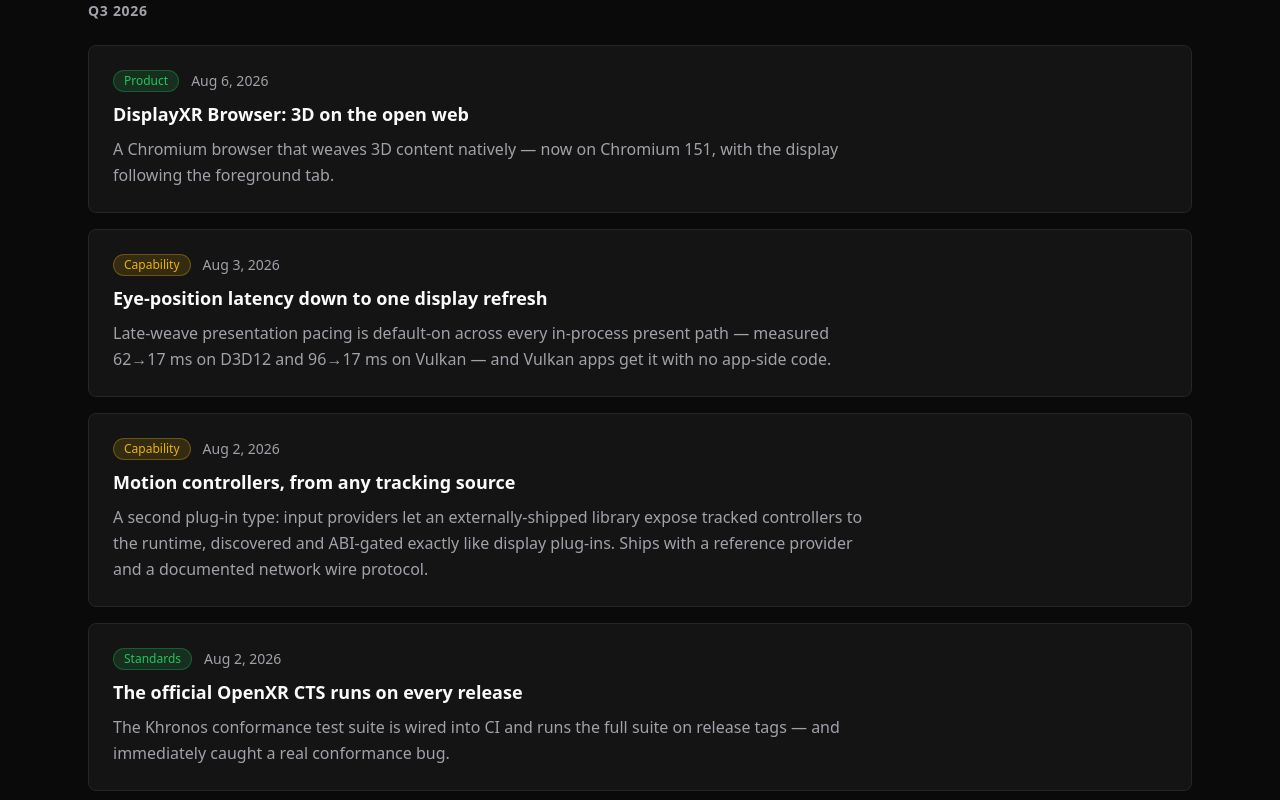
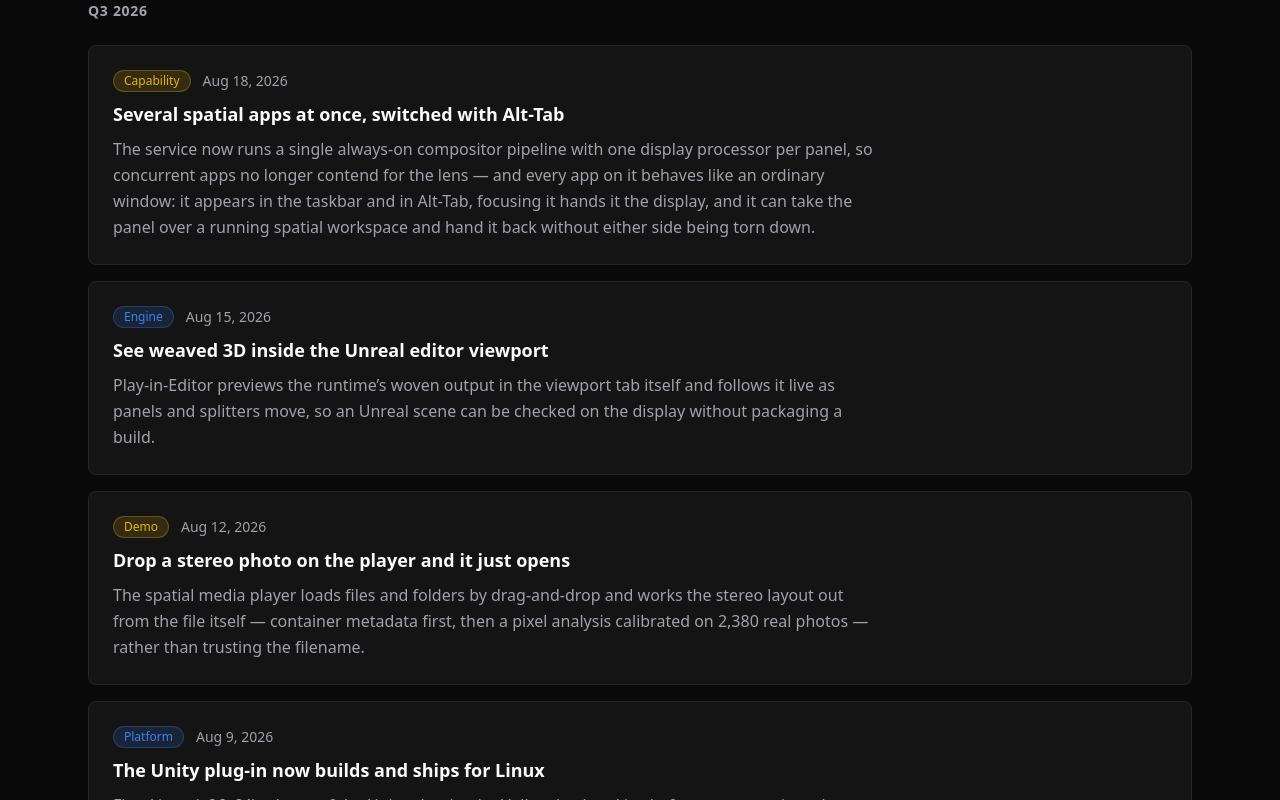
Before and after one commit to DisplayXR/displayxr-website, a Next.js app: page /news in a window 1280 px wide. Shown: the part 420-1220 px from the top of the page. Built offline with nearby package versions, Linux system fonts and the light colour scheme; no server answers.

Commit message:
docs(site): editorial sync — one compositor pipeline + OS-native app switching

```diff
--- a/app/architecture/page.tsx
+++ b/app/architecture/page.tsx
@@ -625,6 +625,56 @@
           </p>
         </section>
 
+        {/* Running Several Apps at Once */}
+        <section>
+          <h2 className="text-2xl font-semibold tracking-tight text-text-primary mb-4">
+            Running Several Apps at Once
+          </h2>
+          <p className="text-text-secondary leading-relaxed mb-4">
+            A spatial display is one piece of hardware, and only one interlacing
+            pattern can be on it at a time. So the service keeps{" "}
+            <strong className="text-text-primary">
+              one always-on compositor pipeline
+            </strong>{" "}
+            with exactly{" "}
+            <strong className="text-text-primary">
+              one display processor per panel
+            </strong>
+            . Any number of connected apps render into that single pipeline and
+            none of them drives the panel itself, so concurrent sessions cannot
+            contend for the lens or strand each other in a mode someone else
+            set.
+          </p>
+          <p className="text-text-secondary leading-relaxed mb-4">
+            Which app the panel is showing is decided by the operating system
+            rather than by a bespoke switcher. A connected app is an ordinary
+            window: it has a taskbar and Alt-Tab entry, focusing it hands it the
+            display, and launching it brings it to the front. A workspace
+            controller composes the apps launched inside it — anything else can
+            take the panel over a running workspace and give it back, with
+            neither side being torn down.
+          </p>
+          <p className="text-text-secondary leading-relaxed mb-4">
+            Handing the panel over does not restart the display processor. An
+            append-only vtable slot lets the runtime re-bind a live processor to
+            a different window, so a plug-in that implements it switches apps
+            without the panel dropping to flat and back.
+          </p>
+          <p className="text-sm text-text-secondary">
+            Design detail:{" "}
+            <a
+              href={`${REPO_URLS.runtime}/blob/main/docs/adr/ADR-035-service-owned-arbitration-single-pipeline-isolated-satellites.md`}
+              target="_blank"
+              rel="noopener noreferrer"
+              className="text-accent hover:text-accent-hover underline underline-offset-2"
+            >
+              ADR-035
+            </a>
+            . The rest of that decision — per-client authorization and process
+            isolation for in-service plug-ins — is still being phased in.
+          </p>
+        </section>
+
         {/* Per-Graphics-API Design */}
         <section>
           <h2 className="text-2xl font-semibold tracking-tight text-text-primary mb-4">
--- a/app/contribute/page.tsx
+++ b/app/contribute/page.tsx
@@ -60,6 +60,12 @@
     id: "ADR-027",
     title: "Display zones — decoupled mixed 2D/3D layout with per-zone rigs",
     href: `${RUNTIME}/blob/main/docs/adr/ADR-027-display-zones.md`,
+  },
+  {
+    id: "ADR-035",
+    title:
+      "The service owns arbitration, runs one compositor pipeline, and isolates its satellites",
+    href: `${RUNTIME}/blob/main/docs/adr/ADR-035-service-owned-arbitration-single-pipeline-isolated-satellites.md`,
   },
 ];
 
--- a/app/vendors/page.tsx
+++ b/app/vendors/page.tsx
@@ -52,6 +52,24 @@
             (issues #256 / #263). Earlier builds linked vendor drivers into the
             runtime tree; that approach is retired. The shipped runtime carries
             zero vendor SDK identifiers in its link line.
+          </p>
+          <p className="text-text-secondary leading-relaxed mt-4">
+            The same line is drawn inside windowed weaving. Whoever owns the
+            placement of the drawn region — the app, the runtime, or a Wayland
+            compositor — tells your plug-in where that region landed, as a plain
+            panel-space position anyone could observe. Turning position into an
+            interlacing phase is yours alone: snapping, quantization, and
+            everything else that needs lens pitch, slant, or subpixel layout
+            stays inside your binary and never crosses the ABI (
+            <a
+              href={`${DOCS_BASE}/adr/ADR-033-placement-reports-geometry-weaver-owns-phase.md`}
+              target="_blank"
+              rel="noopener noreferrer"
+              className="text-accent hover:text-accent-hover underline underline-offset-2"
+            >
+              ADR-033
+            </a>
+            ).
           </p>
           <div className="mt-6 border border-border rounded-lg overflow-hidden">
             <Image
--- a/lib/data/news.ts
+++ b/lib/data/news.ts
@@ -106,6 +106,46 @@
  * Reverse-chronological. Newest first — keep it that way when adding.
  */
 export const NEWS: NewsItem[] = [
+  {
+    id: "multi-app-one-pipeline",
+    date: "2026-08-18",
+    kind: "capability",
+    tier: "banner",
+    headline: "Several spatial apps at once, switched with Alt-Tab",
+    blurb:
+      "The service now runs a single always-on compositor pipeline with one display processor per panel, so concurrent apps no longer contend for the lens — and every app on it behaves like an ordinary window: it appears in the taskbar and in Alt-Tab, focusing it hands it the display, and it can take the panel over a running spatial workspace and hand it back without either side being torn down.",
+    href: "https://github.com/DisplayXR/displayxr-runtime/releases/tag/v2.7.0",
+  },
+  {
+    id: "unreal-editor-3d-preview",
+    date: "2026-08-15",
+    kind: "engine",
+    tier: "list",
+    headline: "See weaved 3D inside the Unreal editor viewport",
+    blurb:
+      "Play-in-Editor previews the runtime’s woven output in the viewport tab itself and follows it live as panels and splitters move, so an Unreal scene can be checked on the display without packaging a build.",
+    href: "https://github.com/DisplayXR/displayxr-unreal/releases/tag/v0.7.0",
+  },
+  {
+    id: "mediaplayer-drop-and-detect",
+    date: "2026-08-12",
+    kind: "demo",
+    tier: "list",
+    headline: "Drop a stereo photo on the player and it just opens",
+    blurb:
+      "The spatial media player loads files and folders by drag-and-drop and works the stereo layout out from the file itself — container metadata first, then a pixel analysis calibrated on 2,380 real photos — rather than trusting the filename.",
+    href: "https://github.com/DisplayXR/displayxr-demo-mediaplayer/releases/tag/v1.8.0",
+  },
+  {
+    id: "unity-plugin-linux",
+    date: "2026-08-09",
+    kind: "platform",
+    tier: "list",
+    headline: "The Unity plug-in now builds and ships for Linux",
+    blurb:
+      "First Linux (x86_64) release of the Unity plug-in: the Vulkan backend is platform-parametric and deploys into a Linux player, verified against real weaving hardware. Preview — the primary stereo path only, with the runtime self-hosting its weave window.",
+    href: "https://github.com/DisplayXR/displayxr-unity/releases/tag/v2.12.0",
+  },
   {
     id: "browser-preview-chromium-151",
     date: "2026-08-06",
--- a/lib/data/roadmap.ts
+++ b/lib/data/roadmap.ts
@@ -116,6 +116,11 @@
         description:
           "All fourteen DisplayXR extensions renamed from the provisional XR_EXT_* naming to XR_DXR_*, under the project's vendor author tag (officially registered with Khronos, July 2026), and shipped as a coordinated v2.0.0 release train — runtime, shell, vendor plug-in, engine plugins, demos, and meta-installer moving together. Apps built against the old names keep working on runtimes before v2.0.0 or rebuild against the v2.0.0 headers; migration is one command (scripts/dxr_rename.py in the runtime repo)",
       },
+      {
+        title: "One compositor pipeline, with OS-native app switching",
+        description:
+          "The service runs a single always-on compositor pipeline with one display processor per panel, so any number of concurrent apps share the display instead of contending for it. Which app the panel shows follows the operating system's foreground window — connected apps carry a taskbar and Alt-Tab entry, focusing one hands it the display, and an app can take the panel over a running workspace and hand it back without either being torn down. Panel ownership is leased with mode changes applied on the render thread, client commits are paced to the display, and a plug-in that implements the new re-bind slot switches apps without the panel dropping to flat and back",
+      },
     ],
   },
   {
```
Also changed, not shown: lib/data/editorial-baseline.json (+36 -1 lines).
